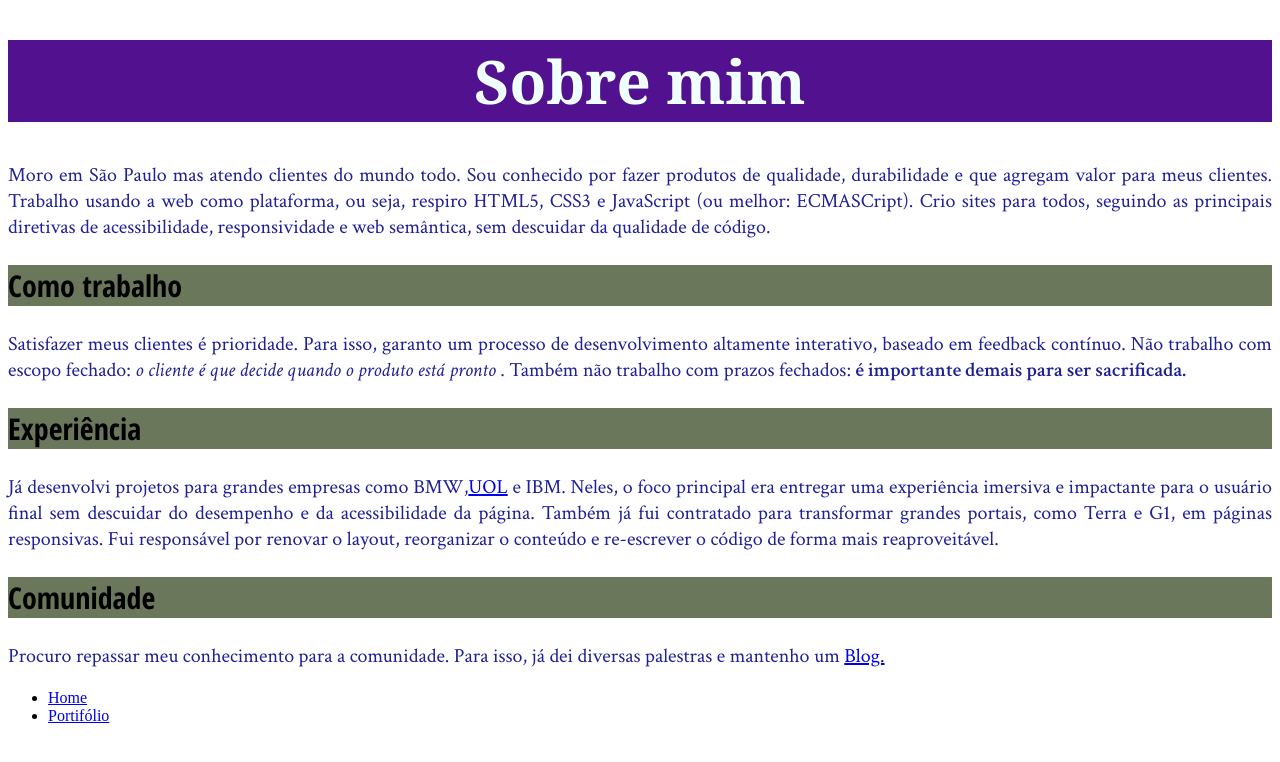
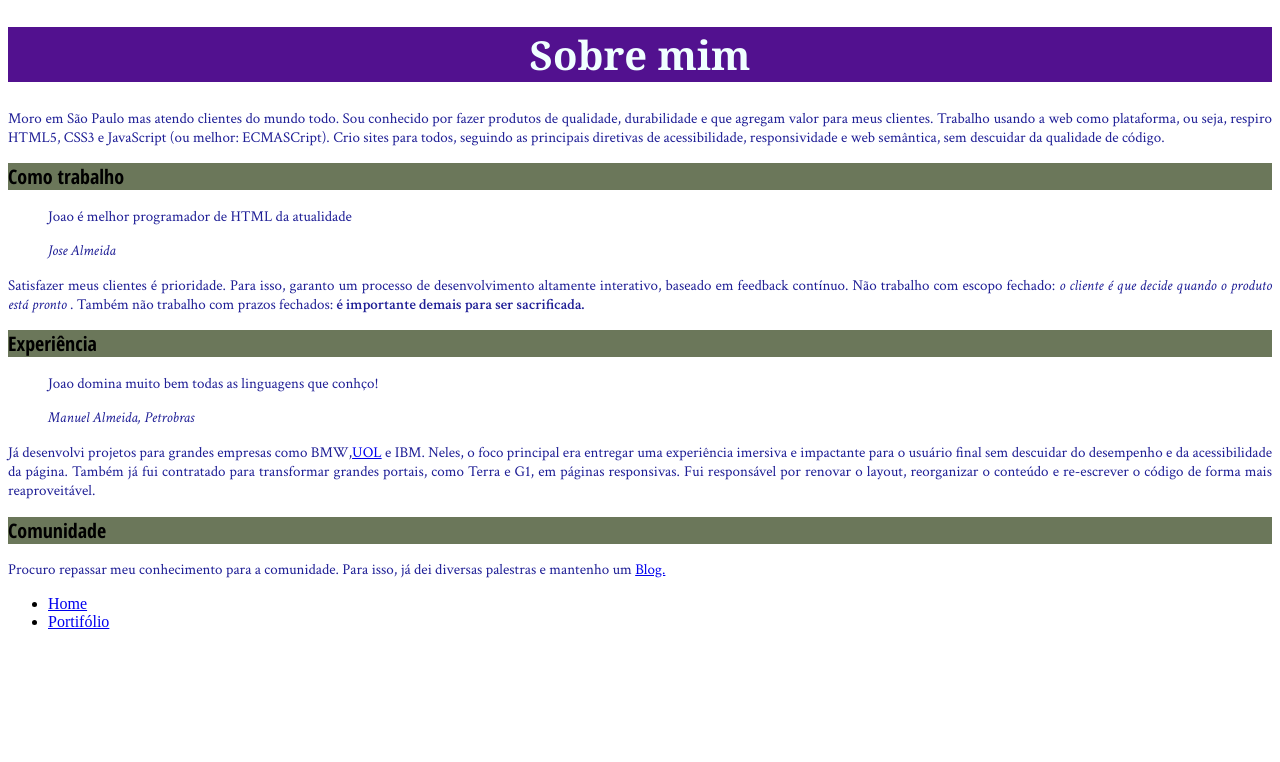
Before and after one commit to thiago-bento/thiagobento, a PHP site: page /bio.html in a window 1280 px wide. Shown: the top 762 px of the page. Run offline with PHP 8.4, Linux system fonts and the light colour scheme.

Commit message:
Aula 03 -01 2

```diff
--- a/HTML CSS/bio.css
+++ b/HTML CSS/bio.css
@@ -1,19 +1,19 @@
 
     h1  {
-    font-size:60px;
+    font-size:40px;
     color: azure;
     background-color: rgb(82, 17, 143);
     text-align-last: center;
     font-family: Georgia, 'Times New Roman', Times, serif;
         }
     h2  {
-    font-size:30px;
+    font-size:20px;
     background-color: rgb(107, 119, 90);
     font-family: "Open Sans Condensed";
         }
 
     p {
-        font-size:20px;
+        font-size:15px;
         text-align: justify;
          color: rgb(31, 31, 150);
         font-family: "Crimson Text";
--- a/HTML CSS/bio.html
+++ b/HTML CSS/bio.html
@@ -1,5 +1,5 @@
-<!DOCTYPE html>
-<html>
+<!DOCTYPE html> <!-- tipo do HTML = 5-->
+<html>          <!-- inicio do html = 5-->
     <head>
         <title>Biografia</title>
         <meta charset="UTF-8">
@@ -12,8 +12,8 @@
         <link rel="stylesheet" href="http://fonts.googleapis.com/css?family=Open+Sans+Condensed:700">
     </head>
 
-        <body>
-            <main>
+        <body>                   <!-- corpo da pagina-->
+            <main>               <!--Conteúdo principal-->
                     <h1> Sobre mim</h1>
 
                         <p>Moro em São Paulo mas atendo clientes do mundo todo. Sou conhecido por fazer produtos de qualidade,
@@ -23,8 +23,12 @@
                         sem descuidar da qualidade de código.</p>
 
                         <h2>Como trabalho </h2>
-
-
+                            <blockquote>
+                        <p>Joao é melhor programador de HTML da atualidade</p>
+                            <cite>
+                        <p> Jose Almeida</p>
+                            </cite>
+                            </blockquote>
                         <p>Satisfazer meus clientes é prioridade. Para isso, garanto um processo de desenvolvimento altamente interativo,
                         baseado em feedback contínuo. Não trabalho com escopo fechado: <em>o cliente é que decide quando o produto está pronto</em> .
 
@@ -32,7 +36,12 @@
 
 
                         <h2>Experiência</h2>
-
+                        <blockquote>
+                                <p>Joao domina muito bem todas as linguagens que conhço!</p>
+                                    <cite>
+                                <p> Manuel Almeida, Petrobras</p>
+                                    </cite>
+                                    </blockquote>
 
                         <p>Já desenvolvi projetos para grandes empresas como BMW,<a href="http:\\uol.com.br">UOL</a>  e IBM. Neles,
                             o foco principal era entregar uma experiência imersiva e impactante para o usuário final sem descuidar do desempenho e da acessibilidade da página.
@@ -42,13 +51,13 @@
 
                         <h2>Comunidade</h2>
 
-                        <p>Procuro repassar meu conhecimento para a comunidade. Para isso, já dei diversas palestras e mantenho um <a href="blog.html">Blog.</a></p>
-
+                        <p>Procuro repassar meu conhecimento para a comunidade. Para isso,
+                            já dei diversas palestras e mantenho um <a href="blog.html">Blog.</a></p>
 
             </main>
-            <nav>
-                <ul>
-                    <li><a href="#" >Home
+            <nav>  <!-- atribuir semantica à pagina-->
+                <ul> <!--INformação que inicializará uma lista = 5-->
+                    <li><a href="#" >Home <!-- tipo do HTML = 5-->
                     <li><a href="#" >Portifólio</a> </li>
                 </ul>
             </nav>
```
